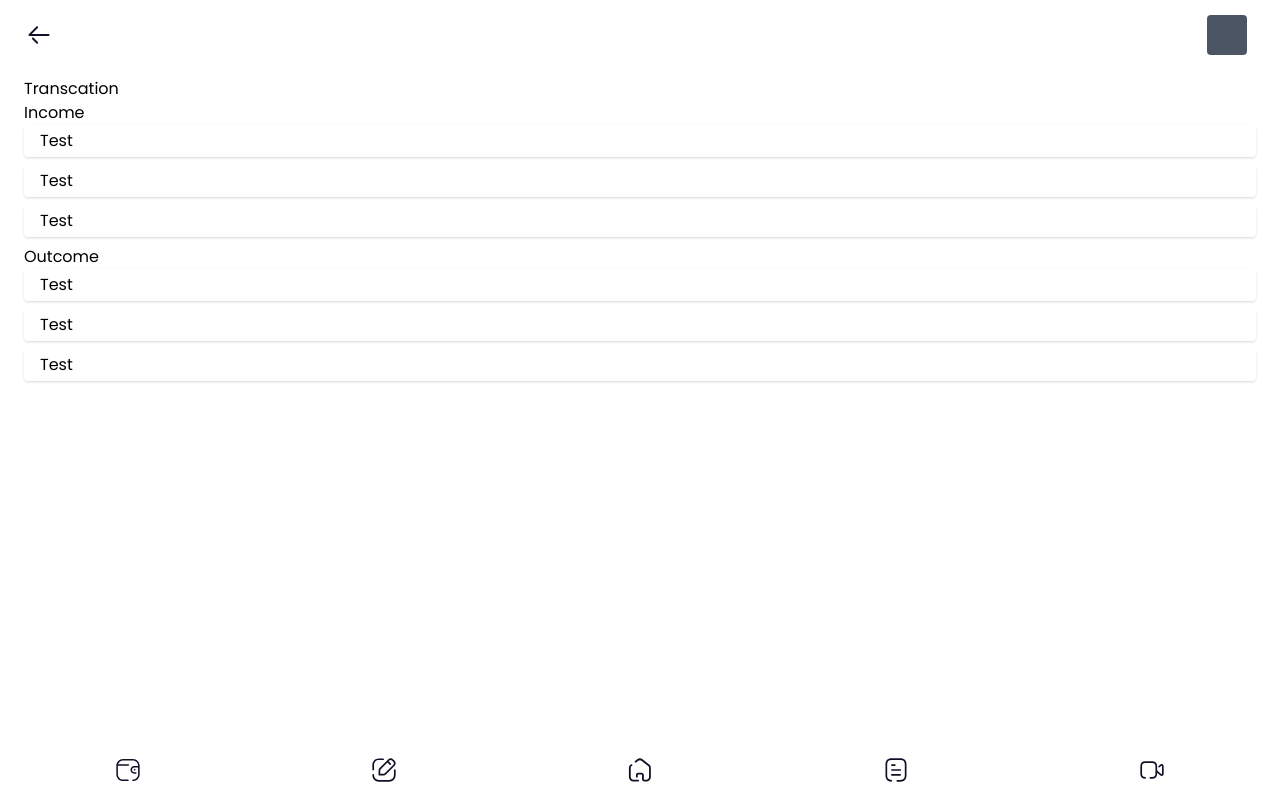
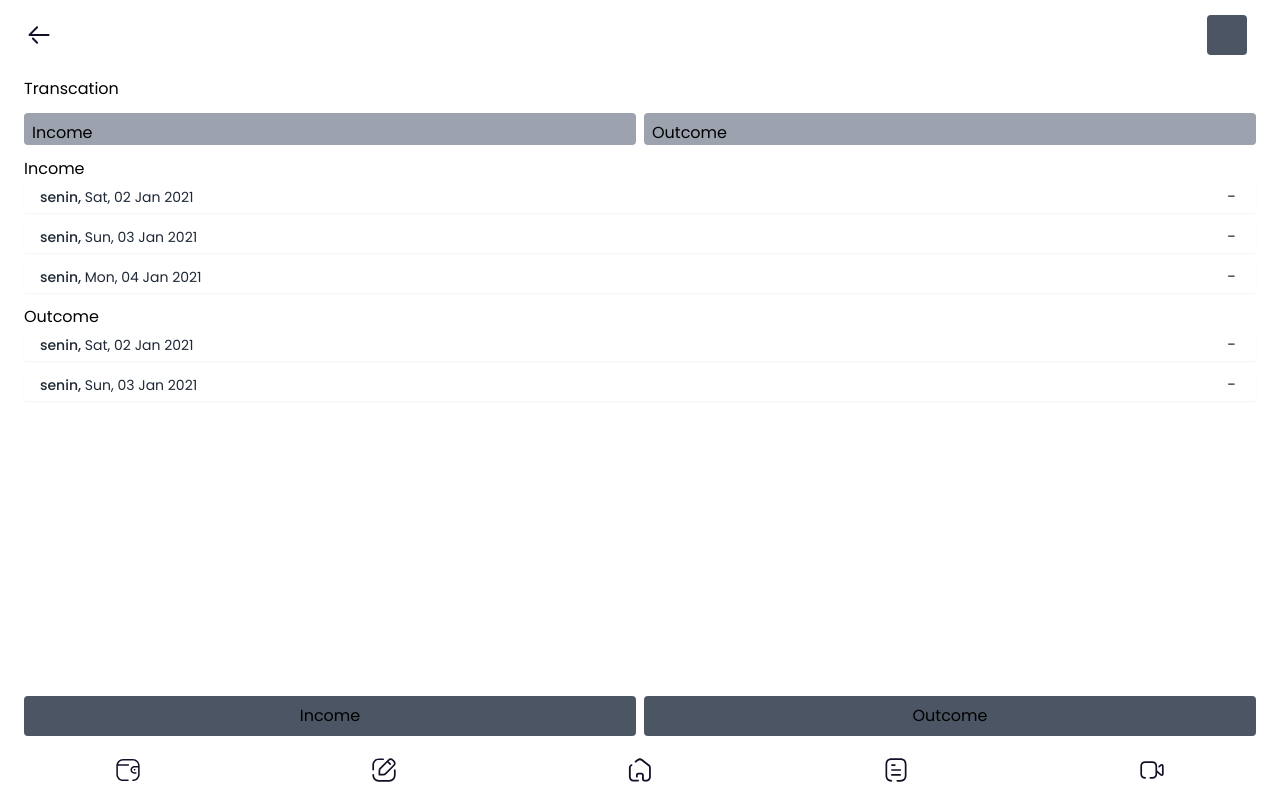
Before and after one commit to oktapiancaw/pyp-react, a React (Create React App) app: page /trans in a window 1280 px wide. Built offline with nearby package versions, Linux system fonts and the light colour scheme.

Commit message:
Update Today

```diff
--- a/src/components/task/TaskList.js
+++ b/src/components/task/TaskList.js
@@ -1,18 +1,39 @@
 /* eslint-disable react/prop-types */
 const TaskList = (props) => {
+  console.log(props);
+  let option;
+  if (props.check == "true") {
+    option = (
+      <div className="flex">
+        <span className="mx-1">
+          <img src="./icon/CrossIcon.svg" />
+        </span>
+        <span className="mx-1">
+          <img src="./icon/CheckIcon.svg" />
+        </span>
+      </div>
+    );
+  } else {
+    option = (
+      <div className="flex">
+        <span className="mx-1">-</span>
+      </div>
+    );
+  }
+
   return (
     <div>
-      {props.tasks.map((task) => {
+      {props.data.map((task) => {
         return (
           <div
             key={task.id}
-            className="w-100 h-8 py-1 px-2 flex text-gray-800 justify-between items-center rounded shadow-sm mb-2"
+            className="w-100 h-8 py-3 px-4 mb-2 flex text-gray-800 justify-between items-center rounded shadow-sm"
           >
             <p className="text-sm">
-              <span className="font-medium">Senin, </span>
-              Test
+              <span className="font-medium">{task.name ?? "senin"}, </span>
+              {task.date ?? "test"}
             </p>
-            <p>Test</p>
+            {option}
           </div>
         );
       })}
--- a/src/components/task/Tasks.js
+++ /dev/null
@@ -1,42 +0,0 @@
-import TaskList from "./TaskList";
-
-const Tasks = () => {
-  const task = [
-    {
-      id: 1,
-      goal_id: 1,
-      nominal: 25000,
-      date: "Sat, 02 Jan 2021 00:00:00 -0000",
-      status: 1,
-    },
-    {
-      id: 1,
-      goal_id: 1,
-      nominal: 25000,
-      date: "Sun, 03 Jan 2021 00:00:00 -0000",
-      status: 1,
-    },
-    {
-      id: 1,
-      goal_id: 1,
-      nominal: 25000,
-      date: "Mon, 04 Jan 2021 00:00:00 -0000",
-      status: 1,
-    },
-    {
-      id: 1,
-      goal_id: 1,
-      nominal: 25000,
-      date: "Tue, 05 Jan 2021 00:00:00 -0000",
-      status: 1,
-    },
-  ];
-  return (
-    <div>
-      <h2 className="text-base font-medium col-span-2">Daily tasks</h2>
-      <TaskList tasks={task} />
-    </div>
-  );
-};
-
-export default Tasks;
--- a/src/pages/Debt.js
+++ b/src/pages/Debt.js
@@ -1,26 +1,35 @@
 import Navbar from "../components/navbar/Navbar";
 import MobileNav from "../components/mobileNav/MobileNav";
+import TaskList from "../components/task/TaskList";
 
 const Debt = () => {
+  const debts = [
+    {
+      id: 1,
+      name: "Udin",
+      date: "Sat, 02 Jan 2021",
+      status: 1,
+    },
+    {
+      id: 2,
+      name: "Asep",
+      date: "Sun, 03 Jan 2021",
+      status: 1,
+    },
+    {
+      id: 3,
+      name: "Mushlihat",
+      date: "Mon, 04 Jan 2021",
+      status: 1,
+    },
+  ];
+
   return (
     <div>
       <Navbar setting="false" />
       <div className="my-3 mx-6">
         <h1 className="font-medium text-base mb-10">Debt List</h1>
-        <div className="w-100 h-52">
-          <div className="w-100 h-8 py-3 px-4 mb-2 bg-white flex justify-betwwen items-center rounded shadow ">
-            <p>Test</p>
-          </div>
-          <div className="w-100 h-8 py-3 px-4 mb-2 bg-white flex justify-betwwen items-center rounded shadow ">
-            <p>Test</p>
-          </div>
-          <div className="w-100 h-8 py-3 px-4 mb-2 bg-white flex justify-betwwen items-center rounded shadow ">
-            <p>Test</p>
-          </div>
-          <div className="w-100 h-8 py-3 px-4 mb-2 bg-white flex justify-betwwen items-center rounded shadow ">
-            <p>Test</p>
-          </div>
-        </div>
+        <TaskList data={debts} />
       </div>
       <MobileNav />
     </div>
--- a/src/pages/Goals.js
+++ b/src/pages/Goals.js
@@ -1,8 +1,38 @@
 import Navbar from "../components/navbar/Navbar";
 import MobileNav from "../components/mobileNav/MobileNav";
-import Tasks from "../components/task/Tasks";
+import TaskList from "../components/task/TaskList";
 
 const Goals = () => {
+  const goals = [
+    {
+      id: 1,
+      goal_id: 1,
+      nominal: 25000,
+      date: "Sat, 02 Jan 2021",
+      status: 1,
+    },
+    {
+      id: 2,
+      goal_id: 1,
+      nominal: 25000,
+      date: "Sun, 03 Jan 2021",
+      status: 1,
+    },
+    {
+      id: 3,
+      goal_id: 1,
+      nominal: 25000,
+      date: "Mon, 04 Jan 2021",
+      status: 1,
+    },
+    {
+      id: 4,
+      goal_id: 1,
+      nominal: 25000,
+      date: "Tue, 05 Jan 2021",
+      status: 1,
+    },
+  ];
   return (
     <div className="main">
       <Navbar setting="false" />
@@ -19,7 +49,10 @@ const Goals = () => {
             <div className="h-24 w-36 mr-2 bg-gray-700 rounded"></div>
           </div>
         </div> */}
-        <Tasks />
+        <div>
+          <h2 className="text-base font-medium col-span-2">Daily tasks</h2>
+          <TaskList data={goals} check="true" />
+        </div>
       </div>
       <MobileNav />
     </div>
--- a/src/pages/Transaction.js
+++ b/src/pages/Transaction.js
@@ -1,35 +1,71 @@
 import Navbar from "../components/navbar/Navbar";
 import MobileNav from "../components/mobileNav/MobileNav";
+import TaskList from "../components/task/TaskList";
 
 const Transaction = () => {
+  const trans = [
+    [
+      {
+        id: 1,
+        date: "Sat, 02 Jan 2021",
+        status: 1,
+      },
+      {
+        id: 2,
+        date: "Sun, 03 Jan 2021",
+        status: 1,
+      },
+      {
+        id: 3,
+        date: "Mon, 04 Jan 2021",
+        status: 1,
+      },
+    ],
+    [
+      {
+        id: 1,
+        date: "Sat, 02 Jan 2021",
+        status: 1,
+      },
+      {
+        id: 2,
+        date: "Sun, 03 Jan 2021",
+        status: 1,
+      },
+    ],
+  ];
   return (
     <div>
       <Navbar setting="false" />
-      <div className="my-3 mx-6">
+      <div className="my-3 px-6">
         <h1>Transcation</h1>
-        <div>
+        <div className="grid grid-cols-2 gap-2 my-3">
+          <div className="w-100 h-8 p-2 rounded bg-gray-400">
+            <p>Income</p>
+          </div>
+          <div className="w-100 h-8 p-2 rounded bg-gray-400">
+            <p>Outcome</p>
+          </div>
+        </div>
+        <div className="my-3">
           <h2>Income</h2>
-          <div className="w-100 h-8 py-3 px-4 mb-2 bg-white flex justify-betwwen items-center rounded shadow ">
-            <p>Test</p>
-          </div>
-          <div className="w-100 h-8 py-3 px-4 mb-2 bg-white flex justify-betwwen items-center rounded shadow ">
-            <p>Test</p>
-          </div>
-          <div className="w-100 h-8 py-3 px-4 mb-2 bg-white flex justify-betwwen items-center rounded shadow ">
-            <p>Test</p>
-          </div>
+          <TaskList data={trans[0]} />
         </div>
         <div>
           <h2>Outcome</h2>
-          <div className="w-100 h-8 py-3 px-4 mb-2 bg-white flex justify-betwwen items-center rounded shadow ">
-            <p>Test</p>
-          </div>
-          <div className="w-100 h-8 py-3 px-4 mb-2 bg-white flex justify-betwwen items-center rounded shadow ">
-            <p>Test</p>
-          </div>
-          <div className="w-100 h-8 py-3 px-4 mb-2 bg-white flex justify-betwwen items-center rounded shadow ">
-            <p>Test</p>
-          </div>
+          <TaskList data={trans[1]} />
+        </div>
+      </div>
+      <div className="fixed w-full bottom-16 px-6">
+        <div className="w-full grid grid-cols-2 gap-2">
+          <button className="col-span-1 w-full h-10 bg-gray-600 rounded">
+            <img />
+            <span>Income</span>
+          </button>
+          <button className="col-span-1 w-full h-10 bg-gray-600 rounded">
+            <img />
+            <span>Outcome</span>
+          </button>
         </div>
       </div>
       <MobileNav />
```
